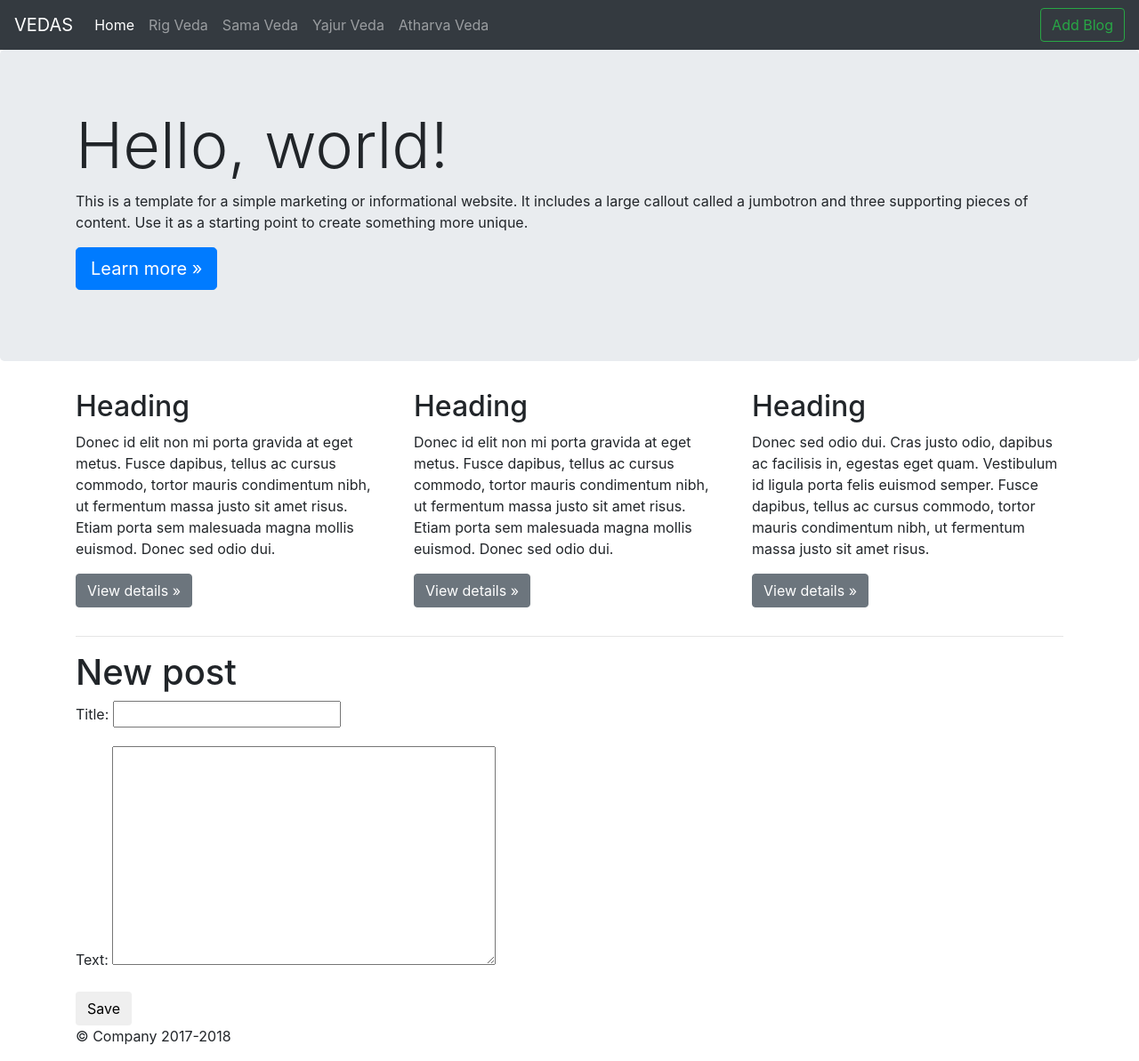
After one commit to praveenrajpal/my-first-blog, a Django app: template blog/templates/blog/post_edit.html in a window 1280 px wide. The commit adds this page. Shown: the whole page at 89% size. Run offline with Django 3.2, Linux system fonts and the light colour scheme; the template is opened without the code that fills it: values that come from a table or form of the project are taken from there, others are empty; some libraries are stand-ins or nearby versions.

Commit message:
Added HTML bootstrap

```diff
--- /dev/null
+++ b/blog/forms.py
@@ -0,0 +1,9 @@
+from django import forms
+
+from .models import Post
+
+class PostForm(forms.ModelForm):
+
+    class Meta:
+        model = Post
+        fields = ('title', 'text',)
--- /dev/null
+++ b/blog/static/css/jumbotron.css
@@ -0,0 +1,4 @@
+/* Move down content because we have a fixed navbar that is 3.5rem tall */
+body {
+  padding-top: 3.5rem;
+}
--- a/blog/templates/blog/base.html
+++ b/blog/templates/blog/base.html
@@ -1,15 +1,112 @@
-<html>
+{% load staticfiles %}
+<!doctype html>
+<html lang="en">
 <head>
-        <title>Django Girls blog</title>
-        <link rel="stylesheet" href="//maxcdn.bootstrapcdn.com/bootstrap/3.2.0/css/bootstrap.min.css">
-        <link rel="stylesheet" href="//maxcdn.bootstrapcdn.com/bootstrap/3.2.0/css/bootstrap-theme.min.css">
-        <link href='//fonts.googleapis.com/css?family=Lobster&subset=latin,latin-ext' rel='stylesheet' type='text/css'>
+    <meta charset="utf-8">
+    <meta name="viewport" content="width=device-width, initial-scale=1, shrink-to-fit=no">
+    <meta name="description" content="">
+    <meta name="author" content="">
+
+    <title>Vedas</title>
+
+    <!-- Bootstrap core CSS -->
+    <link rel="stylesheet" href="https://stackpath.bootstrapcdn.com/bootstrap/4.1.2/css/bootstrap.min.css"
+          integrity="sha384-Smlep5jCw/wG7hdkwQ/Z5nLIefveQRIY9nfy6xoR1uRYBtpZgI6339F5dgvm/e9B" crossorigin="anonymous">
+
+    <link rel="stylesheet" href="{% static 'css/jumbotron.css' %}">
 </head>
 
 <body>
-    <div class="page-header">
-        <h1><a href="/">Django Blog</a></h1>
+
+<nav class="navbar navbar-expand-md navbar-dark fixed-top bg-dark">
+    <a class="navbar-brand" href="/">VEDAS</a>
+    <button class="navbar-toggler" type="button" data-toggle="collapse" data-target="#navbarsExampleDefault"
+            aria-controls="navbarsExampleDefault" aria-expanded="false" aria-label="Toggle navigation">
+        <span class="navbar-toggler-icon"></span>
+    </button>
+
+    <div class="collapse navbar-collapse" id="navbarsExampleDefault">
+        <ul class="navbar-nav mr-auto">
+            <li class="nav-item active">
+                <a class="nav-link" href="#">Home <span class="sr-only">(current)</span></a>
+            </li>
+            <li class="nav-item">
+                <a class="nav-link" href="#">Rig Veda</a>
+            </li>
+                        <li class="nav-item">
+                <a class="nav-link" href="#">Sama Veda</a>
+            </li>
+                        <li class="nav-item">
+                <a class="nav-link" href="#">Yajur Veda</a>
+            </li>
+                        <li class="nav-item">
+                <a class="nav-link" href="#">Atharva Veda</a>
+            </li>
+            <!--           <li class="nav-item">
+                           <a class="nav-link disabled" href="#">Disabled</a>
+                       </li>
+                       <li class="nav-item dropdown">
+                           <a class="nav-link dropdown-toggle" href="http://example.com" id="dropdown01" data-toggle="dropdown"
+                              aria-haspopup="true" aria-expanded="false">Dropdown</a>
+                           <div class="dropdown-menu" aria-labelledby="dropdown01">
+                               <a class="dropdown-item" href="#">Action</a>
+                               <a class="dropdown-item" href="#">Another action</a>
+                               <a class="dropdown-item" href="#">Something else here</a>
                            </div>
+                       </li>-->
+        </ul>
+        <form class="form-inline my-2 my-lg-0">
+            <a class="btn btn-outline-success my-2 my-sm-0" href="{% url 'post_new' %}" >Add Blog</a>
+            <a href="{% url 'post_new' %}" class="top-menu"><span class="glyphicon glyphicon-plus"></span></a>
+
+        </form>
+    </div>
+</nav>
+
+<main role="main">
+
+    <!-- Main jumbotron for a primary marketing message or call to action -->
+    <div class="jumbotron">
+        <div class="container">
+            <h1 class="display-3">Hello, world!</h1>
+            <p>This is a template for a simple marketing or informational website. It includes a large callout called a
+                jumbotron and three supporting pieces of content. Use it as a starting point to create something more
+                unique.</p>
+            <p><a class="btn btn-primary btn-lg" href="#" role="button">Learn more &raquo;</a></p>
+        </div>
+    </div>
+
+    <div class="container">
+        <!-- Example row of columns -->
+        <div class="row">
+            <div class="col-md-4">
+                <h2>Heading</h2>
+                <p>Donec id elit non mi porta gravida at eget metus. Fusce dapibus, tellus ac cursus commodo, tortor
+                    mauris condimentum nibh, ut fermentum massa justo sit amet risus. Etiam porta sem malesuada magna
+                    mollis euismod. Donec sed odio dui. </p>
+                <p><a class="btn btn-secondary" href="#" role="button">View details &raquo;</a></p>
+            </div>
+            <div class="col-md-4">
+                <h2>Heading</h2>
+                <p>Donec id elit non mi porta gravida at eget metus. Fusce dapibus, tellus ac cursus commodo, tortor
+                    mauris condimentum nibh, ut fermentum massa justo sit amet risus. Etiam porta sem malesuada magna
+                    mollis euismod. Donec sed odio dui. </p>
+                <p><a class="btn btn-secondary" href="#" role="button">View details &raquo;</a></p>
+            </div>
+            <div class="col-md-4">
+                <h2>Heading</h2>
+                <p>Donec sed odio dui. Cras justo odio, dapibus ac facilisis in, egestas eget quam. Vestibulum id ligula
+                    porta felis euismod semper. Fusce dapibus, tellus ac cursus commodo, tortor mauris condimentum nibh,
+                    ut fermentum massa justo sit amet risus.</p>
+                <p><a class="btn btn-secondary" href="#" role="button">View details &raquo;</a></p>
+            </div>
+        </div>
+
+        <hr>
+
+    </div> <!-- /container -->
+
+</main>
 <div class="content container">
     <div class="row">
         <div class="col-md-8">
@@ -18,6 +115,21 @@
         </div>
     </div>
 </div>
+<footer class="container">
+    <p>&copy; Company 2017-2018</p>
+</footer>
+
+<!-- Bootstrap core JavaScript
+================================================== -->
+<!-- Placed at the end of the document so the pages load faster -->
+<script src="https://code.jquery.com/jquery-3.3.1.slim.min.js"
+        integrity="sha384-q8i/X+965DzO0rT7abK41JStQIAqVgRVzpbzo5smXKp4YfRvH+8abtTE1Pi6jizo"
+        crossorigin="anonymous"></script>
+<script src="https://cdnjs.cloudflare.com/ajax/libs/popper.js/1.14.3/umd/popper.min.js"
+        integrity="sha384-ZMP7rVo3mIykV+2+9J3UJ46jBk0WLaUAdn689aCwoqbBJiSnjAK/l8WvCWPIPm49"
+        crossorigin="anonymous"></script>
+<script src="https://stackpath.bootstrapcdn.com/bootstrap/4.1.2/js/bootstrap.min.js"
+        integrity="sha384-o+RDsa0aLu++PJvFqy8fFScvbHFLtbvScb8AjopnFD+iEQ7wo/CG0xlczd+2O/em"
+        crossorigin="anonymous"></script>
 </body>
-
 </html>
--- /dev/null
+++ b/blog/templates/blog/post_edit.html
@@ -0,0 +1,9 @@
+{% extends 'blog/base.html' %}
+
+{% block content %}
+    <h1>New post</h1>
+    <form method="POST" class="post-form">{% csrf_token %}
+        {{ form.as_p }}
+        <button type="submit" class="save btn btn-default">Save</button>
+    </form>
+{% endblock %}
--- a/blog/urls.py
+++ b/blog/urls.py
@@ -4,5 +4,6 @@ from blog import views
 urlpatterns = [
     path('', views.post_list, name='post_list'),
     path('post/<pk>/', views.post_detail, name='post_detail'),
+    path('post/new', views.post_new, name='post_new'),
     # (?P<pk>\d+)/
 ]
--- a/blog/views.py
+++ b/blog/views.py
@@ -3,6 +3,7 @@ from django.shortcuts import render, get_object_or_404
 # Create your views here.
 from django.utils import timezone
 
+from blog.forms import PostForm
 from blog.models import Post
 
 
@@ -12,3 +13,6 @@ def post_list(request):
 def post_detail(request, pk):
     post = get_object_or_404(Post, pk=pk)
     return render(request, 'blog/post_detail.html', {'post': post})
+def post_new(request):
+    form = PostForm()
+    return render(request, 'blog/post_edit.html', {'form': form})
```
Also changed, not shown: blog/templates/blog/baseo.html (added, +55 -0 lines). Lines whose indentation alone changed are shown as unchanged.
